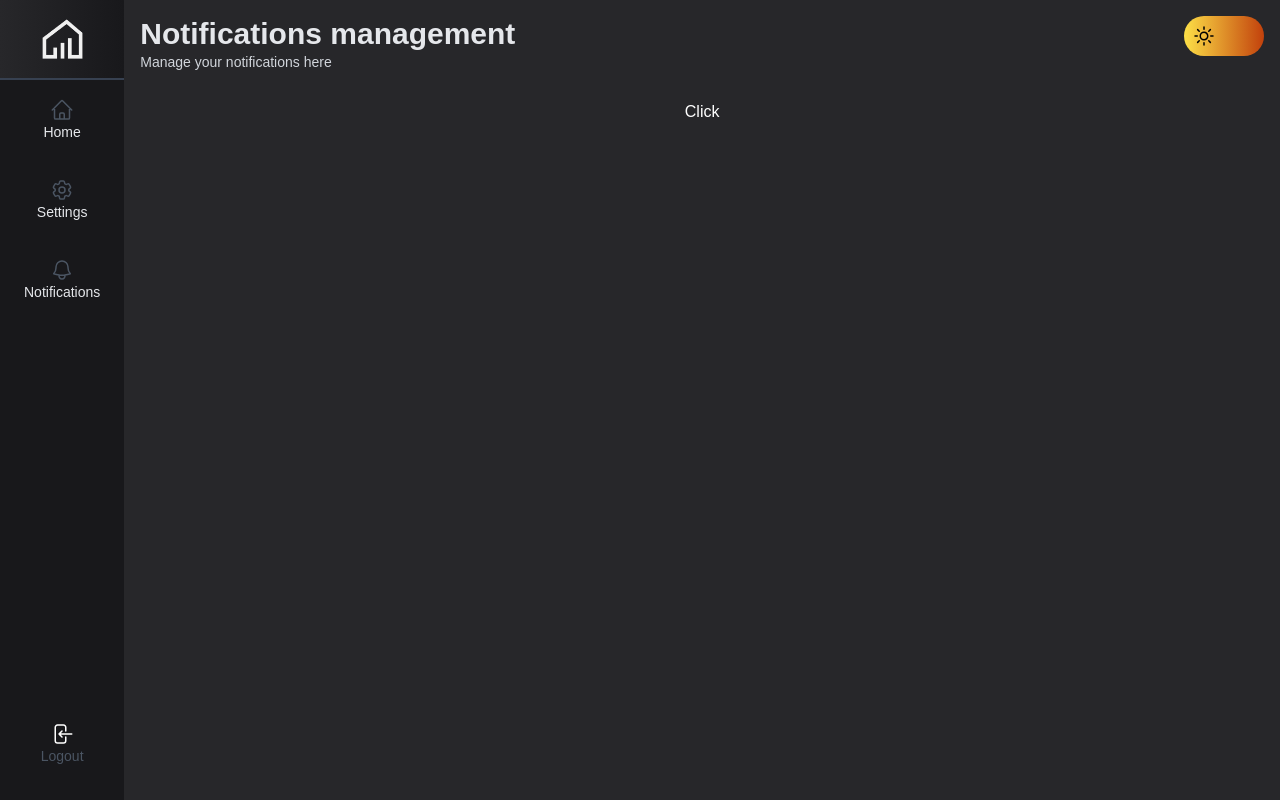
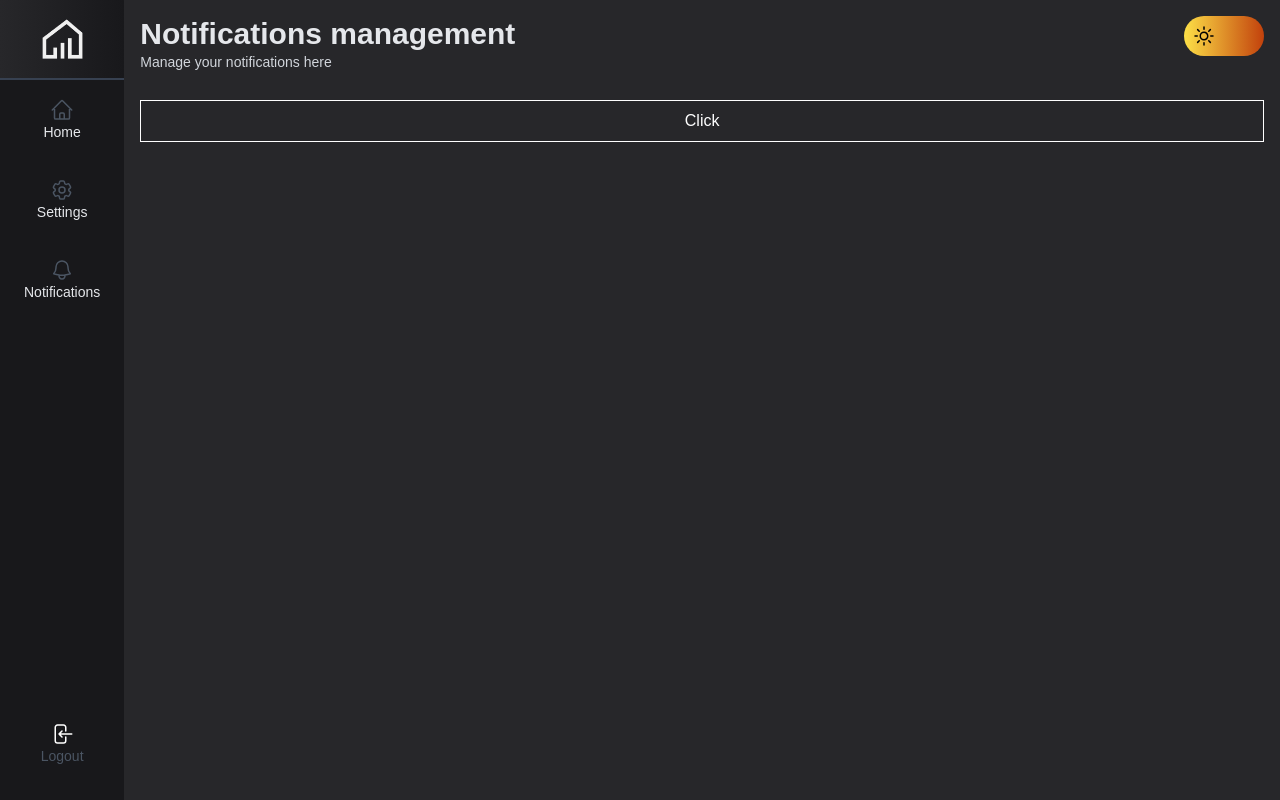
Before and after one commit to wagnnermorais/Next-React-Full-Course, a Next.js app in the folder projects/03 - ADMIN Template/: page /notifications in a window 1280 px wide. Built offline with nearby package versions, Linux system fonts and the light colour scheme.

Commit message:
style: styling button

```diff
--- a/projects/03 - ADMIN Template/src/pages/notifications/index.tsx
+++ b/projects/03 - ADMIN Template/src/pages/notifications/index.tsx
@@ -9,7 +9,12 @@ export default function Notifications() {
         title="Notifications management"
         subtitle="Manage your notifications here"
       >
-        <button onClick={handleToggleTheme}>Click</button>
+        <button
+          className="py-2 px-4 border border-white"
+          onClick={handleToggleTheme}
+        >
+          Click
+        </button>
       </Layout>
     </div>
   );
```
